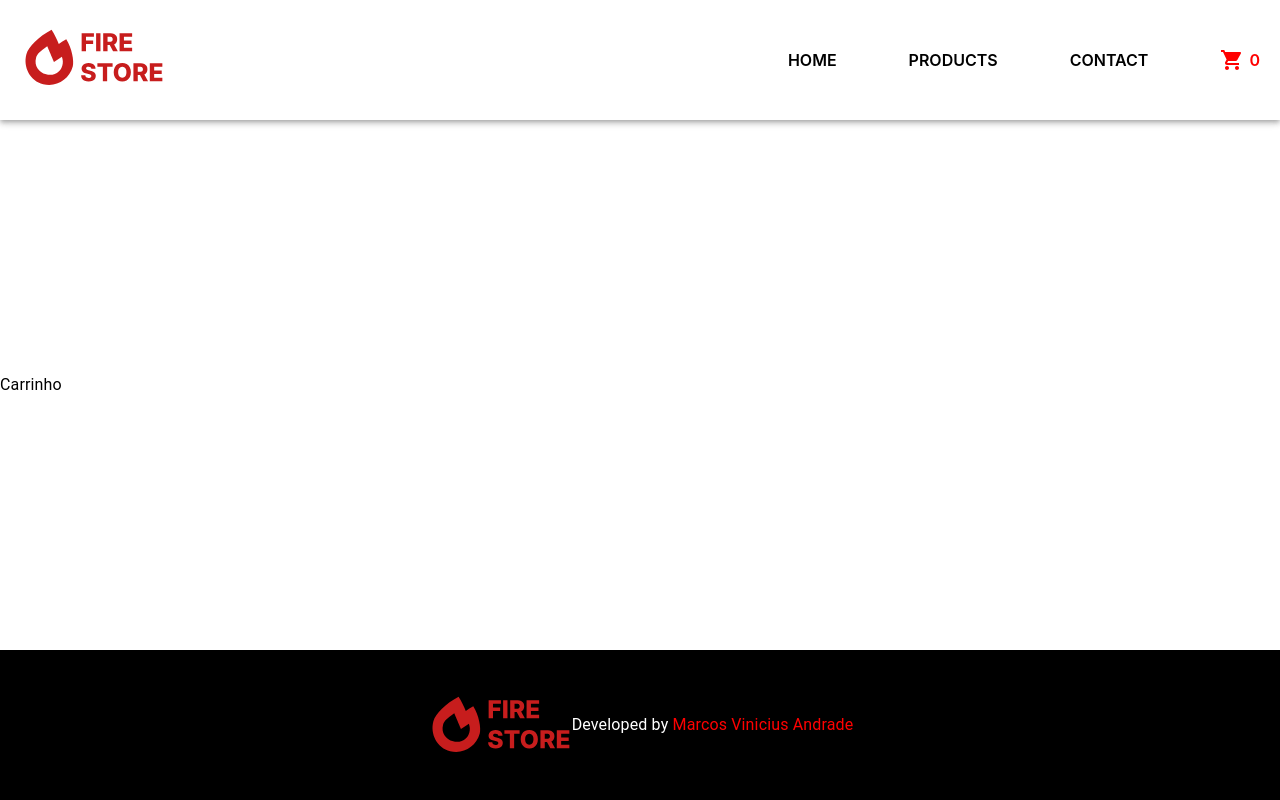
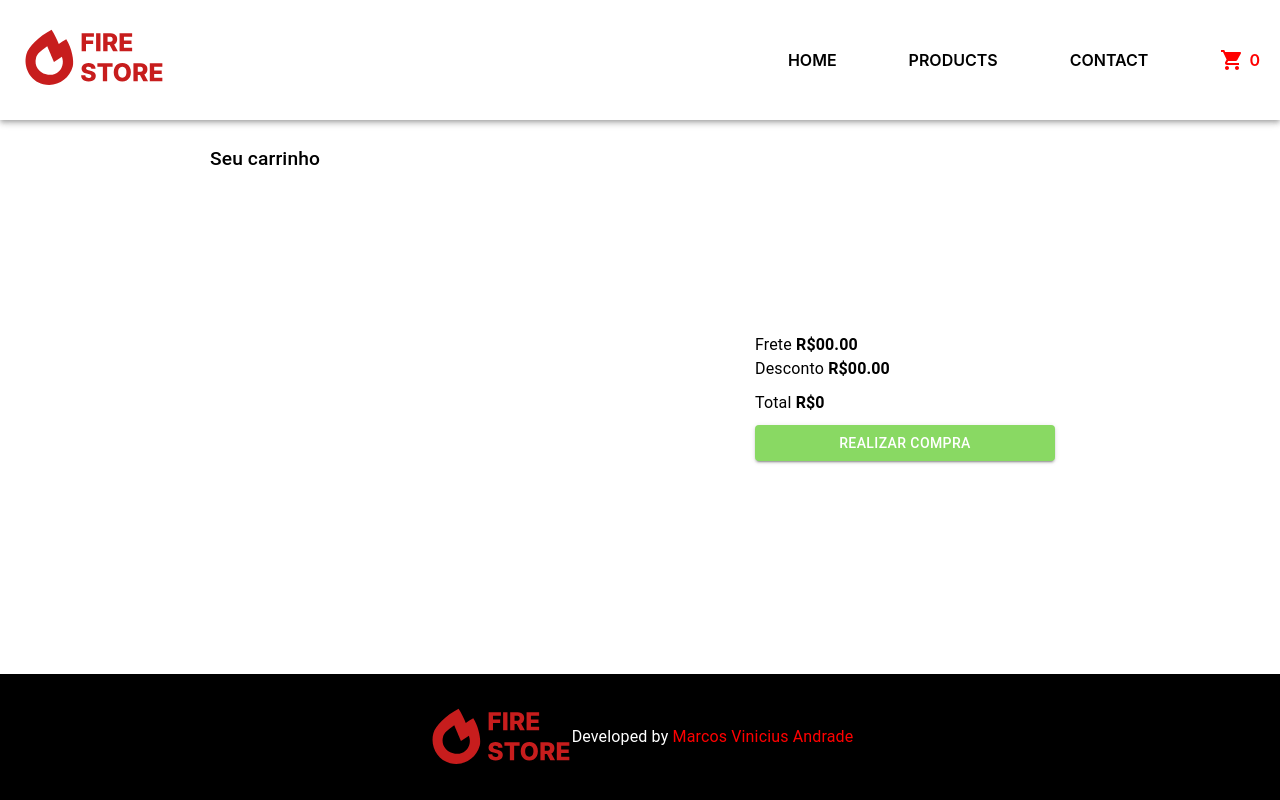
Before and after one commit to MarcosVini9999/inventory-management, a React (Create React App) app: page /cart in a window 1280 px wide. Built offline with nearby package versions, Linux system fonts and the light colour scheme.

Commit message:
Chore: cart functionality

```diff
--- a/src/components/PageFooter/PageFooter.styles.ts
+++ b/src/components/PageFooter/PageFooter.styles.ts
@@ -7,7 +7,6 @@
   justifyContent: "center",
   backgroundColor: "Black",
   color: "white",
-  height: "150px",
   width: "100%",
   "& a": {
     color: "red",
@@ -21,5 +20,5 @@
 export const FooterContent = styled(Box)({
   display: "flex",
   alignItems: "center",
-  marginBlock: "40px",
+  marginBlock: "30px",
 });
--- /dev/null
+++ b/src/components/ProductCart/ProductCart.styles.ts
@@ -0,0 +1,19 @@
+import { styled } from "@mui/system";
+import { Box } from "@mui/material";
+
+export const ProductCartWrapper = styled(Box)({
+  display: "flex",
+  alignItems: "center",
+  flexDirection: "row",
+  justifyContent: "space-between",
+  "& div": {
+    display: "flex",
+    alignItems: "center",
+    flexDirection: "row",
+    gap: "10px",
+  },
+});
+export const ProductCartImage = styled("img")({
+  width: "60px",
+  height: "60px",
+});
--- /dev/null
+++ b/src/components/ProductCart/ProductCart.tsx
@@ -0,0 +1,52 @@
+import { ArrowBackIos, ArrowForwardIos, Delete } from "@mui/icons-material";
+import { Box, Button, Typography } from "@mui/material";
+import { ProductCardContext } from "contexts/CartContext";
+import React from "react";
+import { ProductCartImage, ProductCartWrapper } from "./ProductCart.styles";
+
+interface RatingProps {
+  rate: number;
+  count: number;
+}
+
+interface ProductProps {
+  id: number;
+  title: string;
+  price: number;
+  description: string;
+  category: string;
+  image: string;
+  rating: RatingProps;
+  amount: number;
+}
+
+interface ProductCartProps {
+  product: ProductProps;
+}
+
+export const ProductCart: React.FC<ProductCartProps> = ({ product }) => {
+  const { putProductOnCart, removeOnlyOnePoductOnCart, removeProductOnCart } =
+    React.useContext(ProductCardContext);
+  return (
+    <ProductCartWrapper>
+      <Box>
+        <ProductCartImage src={product.image} alt="Product" />
+        <Typography>{product.title.slice(0, 50)}</Typography>
+      </Box>
+      <Box>
+        <Box className="productCartOptionsAmount">
+          <Button onClick={() => removeOnlyOnePoductOnCart(product)}>
+            <ArrowBackIos />
+          </Button>
+          <Typography>Quantidade: {product.amount}</Typography>
+          <Button onClick={() => putProductOnCart(product)}>
+            <ArrowForwardIos />
+          </Button>
+        </Box>
+        <Button onClick={() => removeProductOnCart(product)}>
+          <Delete />
+        </Button>
+      </Box>
+    </ProductCartWrapper>
+  );
+};
--- /dev/null
+++ b/src/components/ProductCart/index.ts
@@ -0,0 +1 @@
+export { ProductCart } from "./ProductCart";
--- /dev/null
+++ b/src/components/ProductCartList/ProductCartGenerator.styles.ts
@@ -0,0 +1,7 @@
+import { styled } from "@mui/system";
+import { Box } from "@mui/material";
+
+export const Container = styled(Box)({
+  height: "450px",
+  overflowY: "auto",
+});
--- /dev/null
+++ b/src/components/ProductCartList/ProductCartGenerator.tsx
@@ -0,0 +1,35 @@
+import { ProductCart } from "components/ProductCart/ProductCart";
+import React from "react";
+import { Container } from "./ProductCartGenerator.styles";
+
+interface RatingProps {
+  rate: number;
+  count: number;
+}
+
+interface ProductCardProps {
+  id: number;
+  title: string;
+  price: number;
+  description: string;
+  category: string;
+  image: string;
+  rating: RatingProps;
+  amount: number;
+}
+
+interface ProductCartGeneratorProps {
+  productCartList: Array<ProductCardProps>;
+}
+
+export const ProductCartGenerator: React.FC<ProductCartGeneratorProps> = ({
+  productCartList,
+}) => {
+  return (
+    <Container>
+      {productCartList.map(product => (
+        <ProductCart product={product} />
+      ))}
+    </Container>
+  );
+};
--- /dev/null
+++ b/src/components/ProductCartList/index.ts
@@ -0,0 +1 @@
+export { ProductCartGenerator } from "./ProductCartGenerator";
--- a/src/contexts/CartContext/CartContext.tsx
+++ b/src/contexts/CartContext/CartContext.tsx
@@ -12,13 +12,17 @@
   description: string;
   category: string;
   image: string;
-  rating: Array<RatingProps>;
+  rating: RatingProps;
   amount: number;
 }
 
 interface CartContextProps {
   cartListMemo: ProductCardProps[];
   postNewProductCardOnCart: (ProductCard: ProductCardProps) => void;
+  totalPayable: number;
+  putProductOnCart: (ProductCard: ProductCardProps) => void;
+  removeOnlyOnePoductOnCart: (ProductCard: ProductCardProps) => void;
+  removeProductOnCart: (ProductCard: ProductCardProps) => void;
 }
 
 interface ProductCardProviderProps {
@@ -30,6 +34,7 @@
 export const ProductCardProvider: React.FC<ProductCardProviderProps> = ({
   children,
 }) => {
+  const [totalPayable, setTotalPayable] = React.useState(0);
   const [productCartList, setProductCardList] = React.useState<
     ProductCardProps[]
   >([]);
@@ -45,9 +50,9 @@
   const postNewProductCardOnCart = (ProductCard: ProductCardProps) => {
     if (!isFoundInCart(ProductCard.id)) {
       ProductCard.amount = 1;
-      const novaLista = [...productCartList];
-      novaLista.push(ProductCard);
-      setProductCardList(novaLista);
+      const newProductLista = [...productCartList];
+      newProductLista.push(ProductCard);
+      setProductCardList(newProductLista);
     } else {
       productCartList.forEach(product => {
         if (product.id === ProductCard.id) {
@@ -55,6 +60,30 @@
         }
       });
     }
+    setTotalPayable(totalPayable + ProductCard.price);
+  };
+  const putProductOnCart = (ProductCard: ProductCardProps) => {
+    if (ProductCard.amount < ProductCard.rating.count) {
+      ProductCard.amount = ProductCard.amount + 1;
+      setTotalPayable(totalPayable + ProductCard.price);
+    } else {
+      alert("Quantidade insuficiente no estoque");
+    }
+  };
+  const removeOnlyOnePoductOnCart = (ProductCard: ProductCardProps) => {
+    if (ProductCard.amount > 1) {
+      ProductCard.amount = ProductCard.amount - 1;
+      setTotalPayable(totalPayable - ProductCard.price);
+    }
+    if (ProductCard.amount === 1) {
+      removeProductOnCart(ProductCard);
+    }
+  };
+  const removeProductOnCart = (ProductCard: ProductCardProps) => {
+    setTotalPayable(totalPayable - ProductCard.price * ProductCard.amount);
+    setProductCardList(
+      productCartList.filter(product => product.id !== ProductCard.id),
+    );
   };
 
   return (
@@ -62,6 +91,10 @@
       value={{
         cartListMemo,
         postNewProductCardOnCart,
+        totalPayable,
+        putProductOnCart,
+        removeProductOnCart,
+        removeOnlyOnePoductOnCart,
       }}
     >
       {children}
--- /dev/null
+++ b/src/pages/CartPage/CartPage.styles.ts
@@ -0,0 +1,28 @@
+import { styled } from "@mui/system";
+import { Box } from "@mui/material";
+
+export const CartWrapper = styled(Box)({
+  display: "flex",
+  alignItems: "center",
+  justifyContent: "space-around",
+});
+export const CartProductList = styled(Box)({
+  "& h6": {
+    margin: "-15px",
+    marginBottom: "10px",
+    fontSize: "1.2rem",
+  },
+});
+export const CartProductPriceViewer = styled(Box)({
+  display: "flex",
+  flexDirection: "column",
+  alignItems: "flex-start",
+  gap: "10px",
+  "& button": {
+    width: "300px",
+    backgroundColor: "#89D963",
+  },
+  "& button:hover": {
+    backgroundColor: "#89D96399",
+  },
+});
--- a/src/pages/CartPage/CartPage.tsx
+++ b/src/pages/CartPage/CartPage.tsx
@@ -1,20 +1,37 @@
-import { Box, Typography } from "@mui/material";
-import { PageContainer } from "components/PageContainer";
+import { Box, Button, Typography } from "@mui/material";
+import { ProductCartGenerator } from "components/ProductCartList";
 import { ProductCardContext } from "contexts/CartContext";
 import React from "react";
+import {
+  CartProductList,
+  CartProductPriceViewer,
+  CartWrapper,
+} from "./CartPage.styles";
 
 export const CartPage: React.FC = () => {
-  const { cartListMemo } = React.useContext(ProductCardContext);
-
+  const { cartListMemo, totalPayable } = React.useContext(ProductCardContext);
   return (
-    <React.Fragment>
-      <Typography>Carrinho</Typography>
-      {cartListMemo.map(product => (
+    <CartWrapper>
+      <CartProductList>
+        <Typography variant="subtitle2">Seu carrinho</Typography>
+        <ProductCartGenerator productCartList={cartListMemo} />
+      </CartProductList>
+      <CartProductPriceViewer>
         <Box>
-          <Typography>{product.title}</Typography>
-          <Typography>{product.amount}</Typography>
+          <Typography>
+            Frete <b>R$00.00</b>
+          </Typography>
+          <Typography>
+            Desconto <b>R$00.00</b>
+          </Typography>
         </Box>
-      ))}
-    </React.Fragment>
+        <Box>
+          <Typography>
+            Total <b>R${totalPayable}</b>
+          </Typography>
+        </Box>
+        <Button variant="contained">Realizar compra</Button>
+      </CartProductPriceViewer>
+    </CartWrapper>
   );
 };
```
Also changed, not shown: src/pages/ContactPage/ContactPage.tsx (+10 -3 lines).
